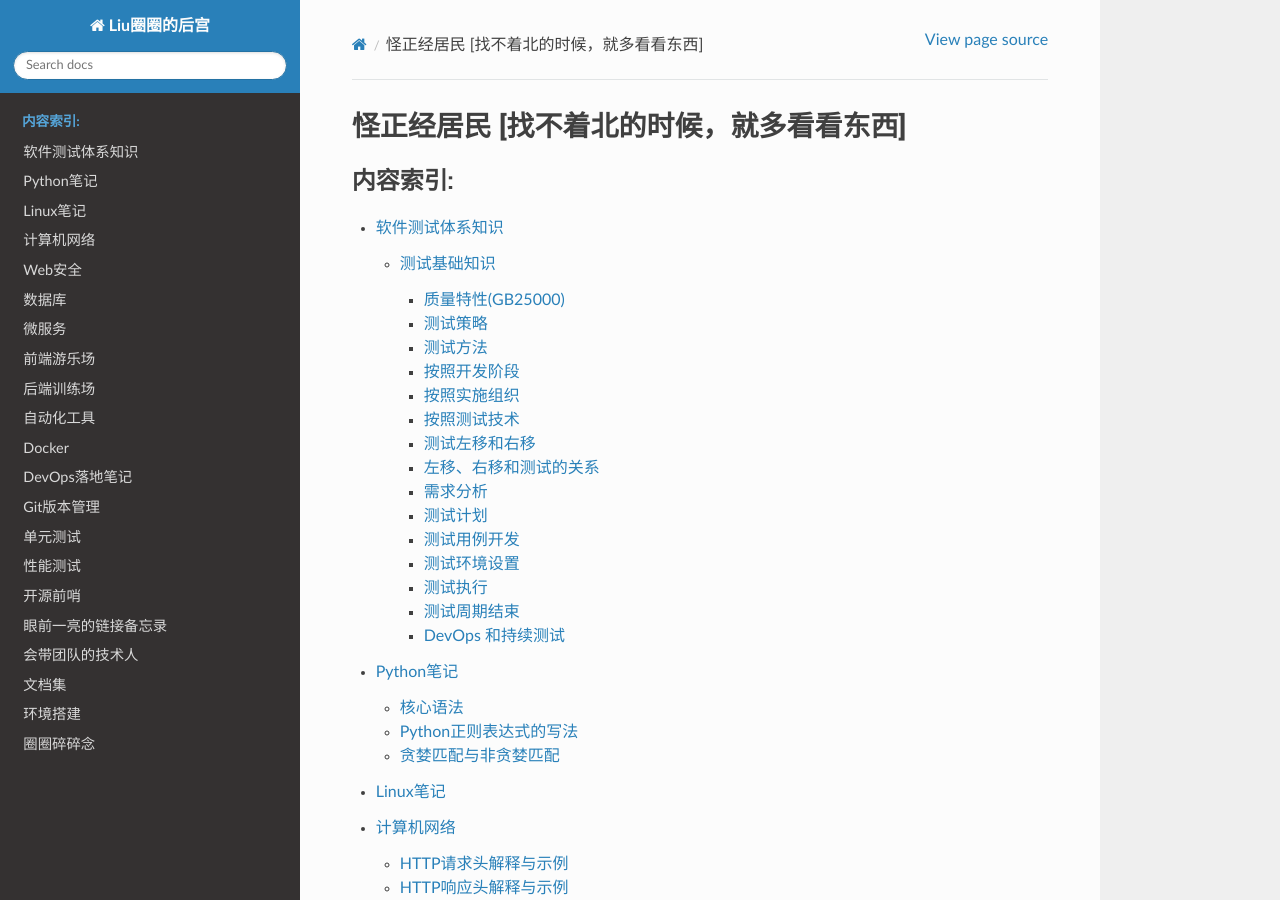
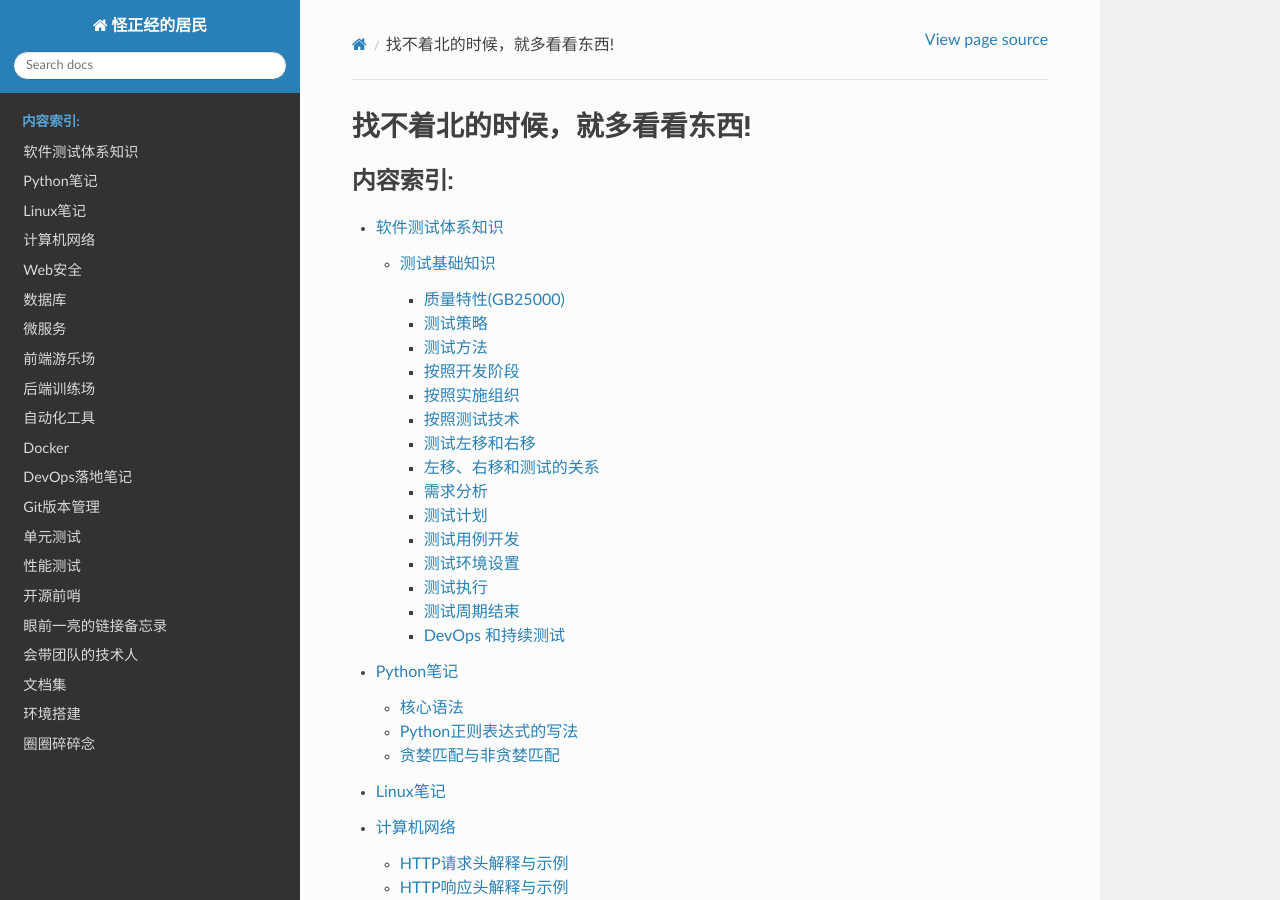
Before and after one commit to LLY600/readthedoc, a Sphinx documentation site: the page built from source/index.rst, in a window 1280 px wide and 900 px high. Built offline with Sphinx 7.4.7 and the Read the Docs theme 2.0.0, drawn with Linux system fonts in a browser that asks for light colours; pages that are not in the unit, such as notebooks, are missing from menus; some of the changed text lies outside the part shown.

Commit message:
update index.rst

```diff
--- a/source/conf.py
+++ b/source/conf.py
@@ -20,9 +20,9 @@ from recommonmark.parser import CommonMarkParser
 
 # -- Project information -----------------------------------------------------
 
-project = 'Liu圈圈的后宫'
-copyright = '2022, Liulinyuan'
-author = 'Liulinyuan'
+project = '怪正经的居民'
+copyright = '2022, Liu圈圈'
+author = 'Liu圈圈'
 
 # The full version, including alpha/beta/rc tags
 release = '1.0.0'
--- a/source/index.rst
+++ b/source/index.rst
@@ -1,4 +1,4 @@
-怪正经居民 [找不着北的时候，就多看看东西]
+找不着北的时候，就多看看东西!
 =========================================
 
 .. toctree::
```
